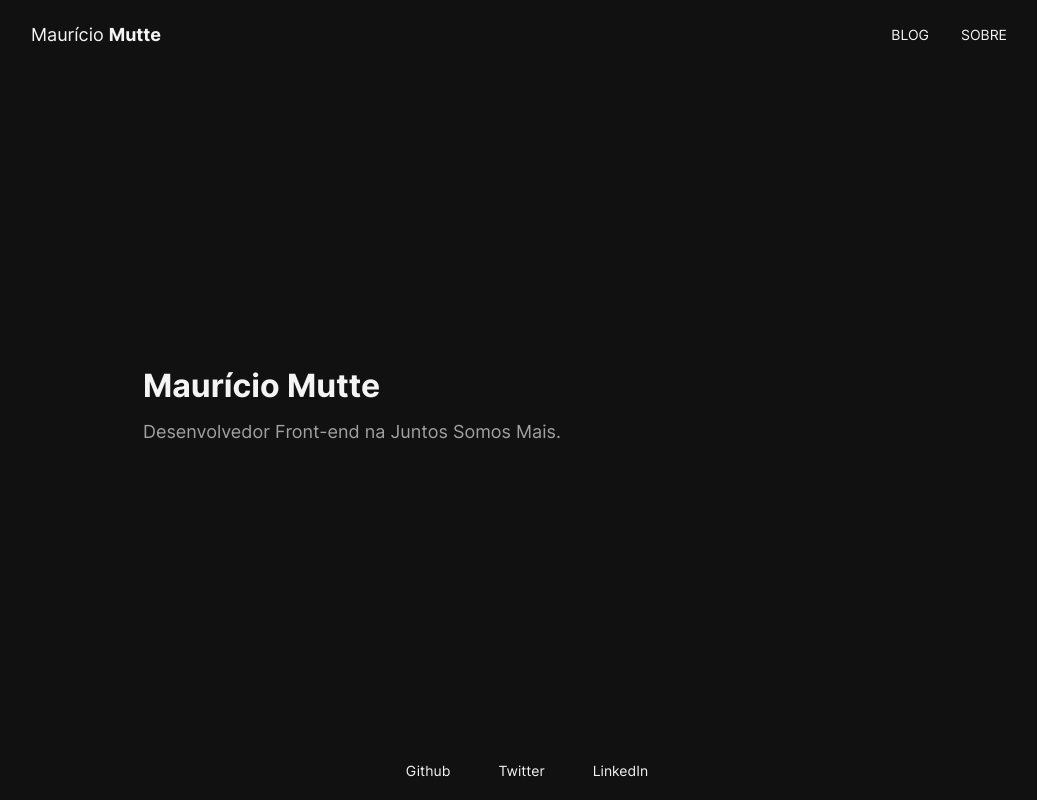
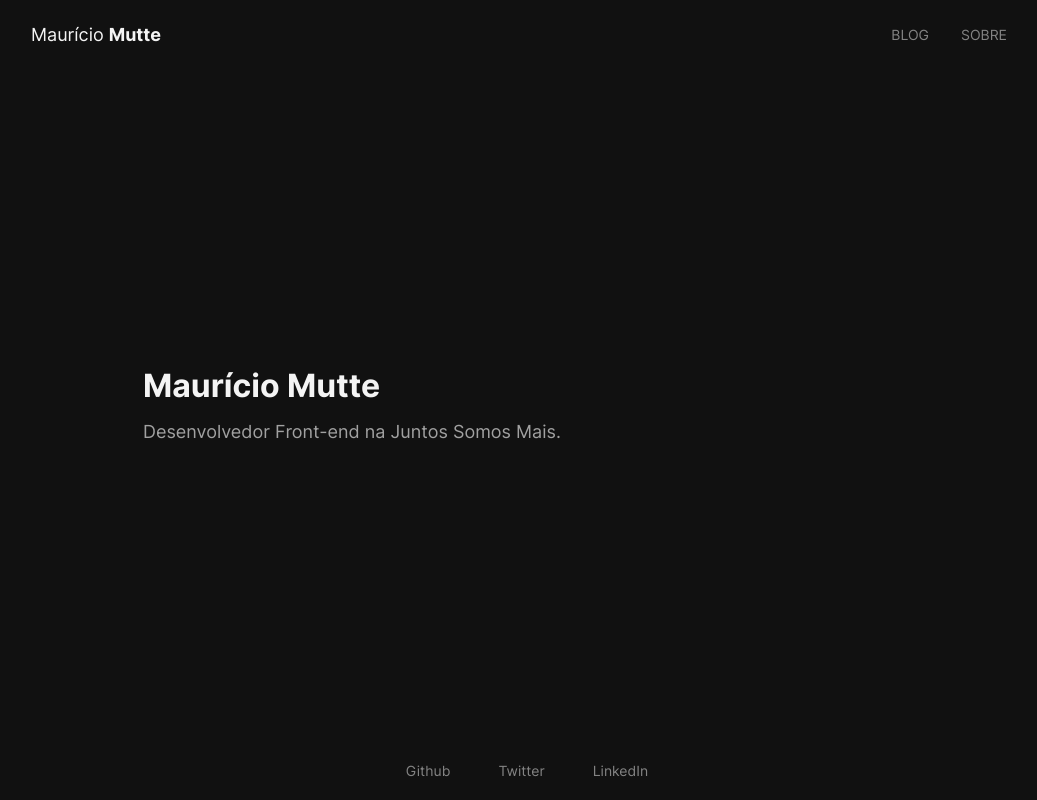
Before and after one commit to angelapo7777/mauriciomutte, a Next.js app: page / in a window 1280 px wide. Shown: the whole page, without its empty margins (113-1150 px from the left). Built offline with nearby package versions, Linux system fonts and the light colour scheme.

Commit message:
feat: add header and footer link hover

```diff
--- a/src/components/Footer/Footer.module.css
+++ b/src/components/Footer/Footer.module.css
@@ -7,5 +7,11 @@
 .footer__link {
   font-size: 14px;
   margin: 0 24px;
+  opacity: 0.5;
   text-decoration: none;
+  transition: opacity var(--duration) ease-in-out;
 }
+
+.footer__link:hover {
+  opacity: 1;
+}
--- a/src/components/Header/Header.module.css
+++ b/src/components/Header/Header.module.css
@@ -30,4 +30,10 @@
   padding: 16px;
   text-decoration: none;
   text-transform: uppercase;
+  opacity: 0.5;
+  transition: opacity var(--duration) ease-in-out;
 }
+
+.nav__link:hover {
+  opacity: 1;
+}
--- a/src/styles/global.css
+++ b/src/styles/global.css
@@ -9,6 +9,7 @@
   --bodyFont: 'Inter', sans-serif;
   --borderRadius: 4px;
   --gradientDegree: 95deg;
+  --duration: 0.2s;
 }
 
 * {
```
